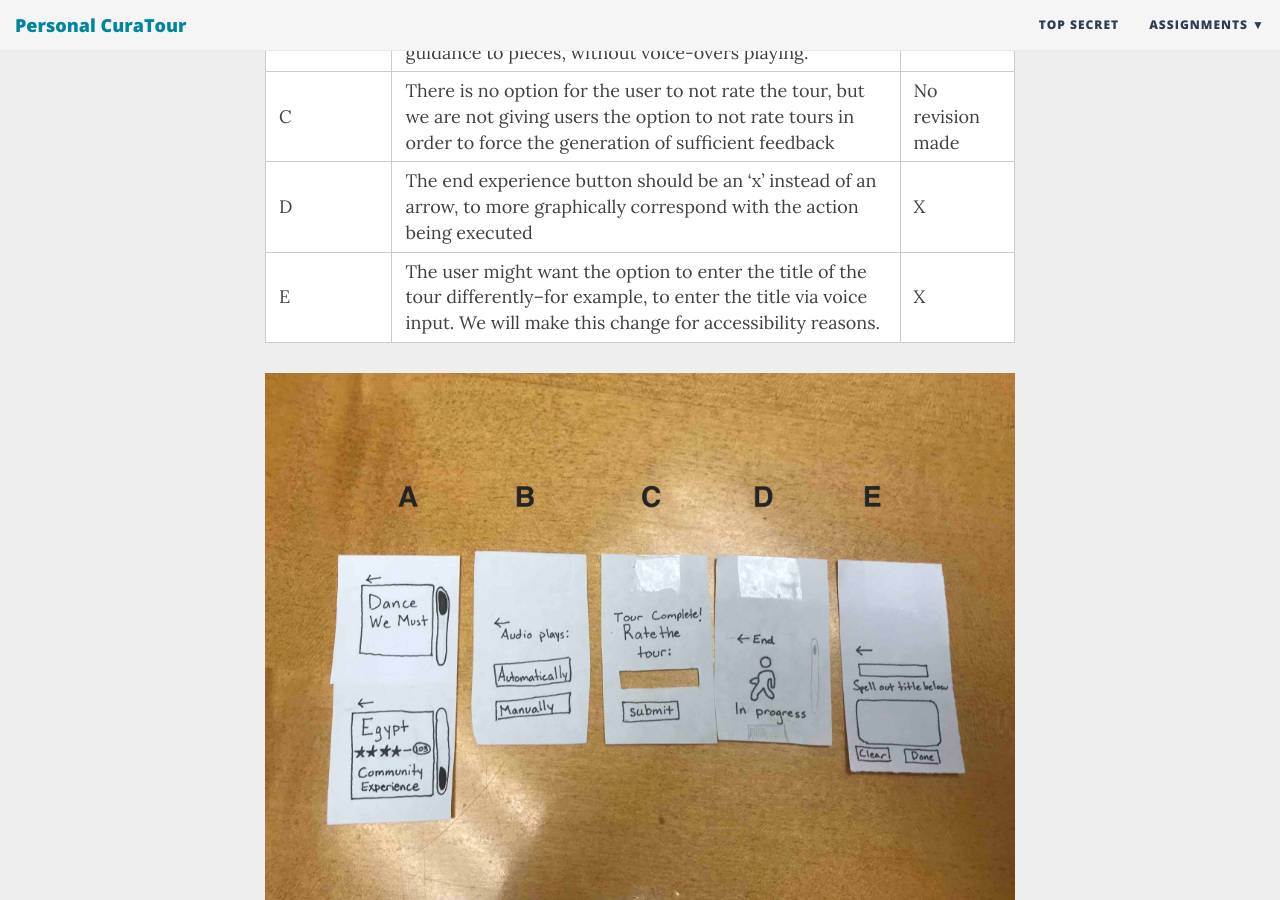
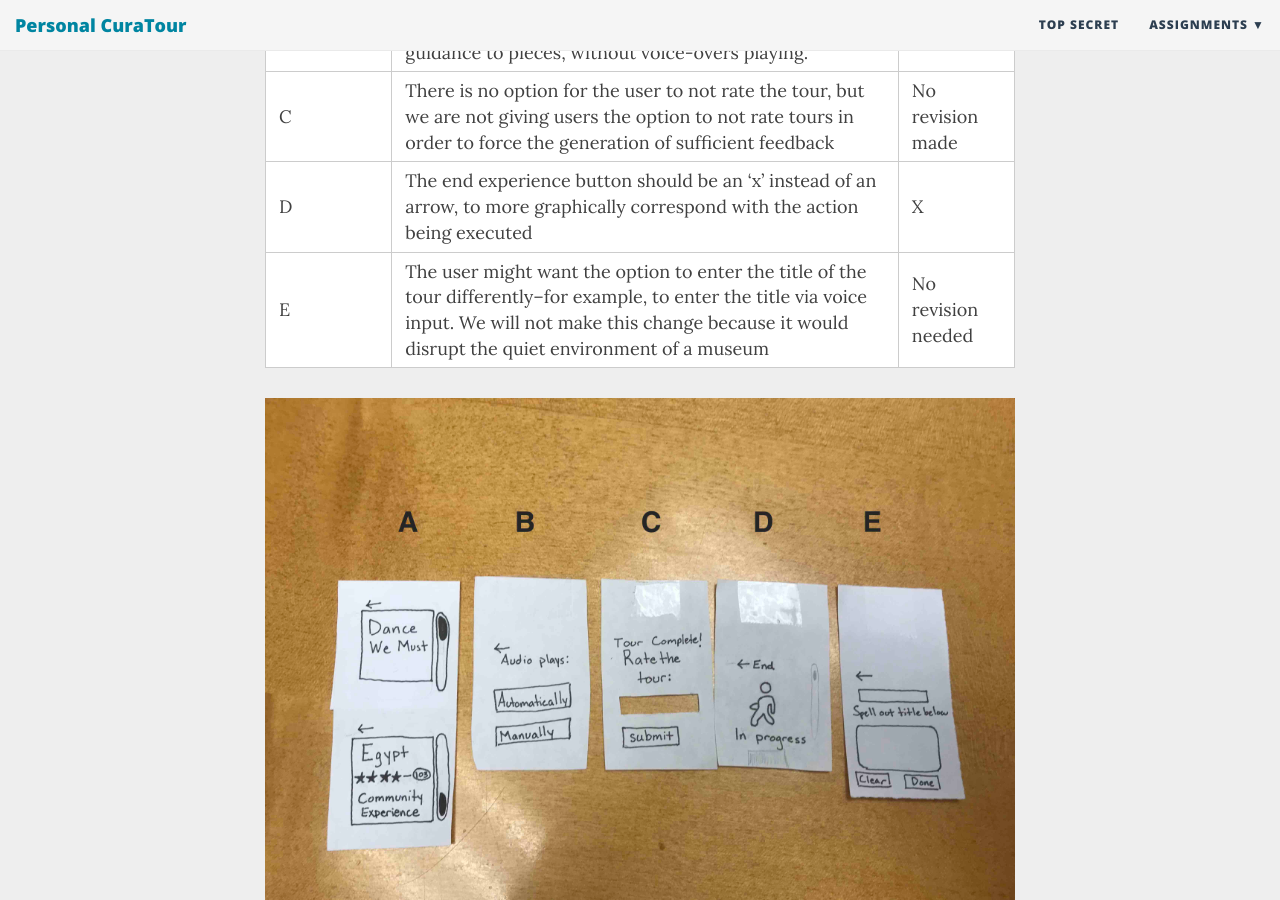
Before and after one commit to krtejeda/PersonalCuraTour, a Jekyll site: the page built from Usability-Testing-CheckIn.md, in a window 1280 px wide and 900 px high, scrolled down 535 px. Built offline with Jekyll 4.4.1, drawn with Linux system fonts in a browser that asks for light colours; nearby versions of some CDN libraries.

Commit message:
Update Usability-Testing-CheckIn.md

```diff
--- a/Usability-Testing-CheckIn.md
+++ b/Usability-Testing-CheckIn.md
@@ -13,7 +13,7 @@
 | -------- | -------- | -------- |
 | D | The end experience button should be an ‘x’ instead of an arrow, to more graphically correspond with the action being executed | X |
 | -------- | -------- | -------- |
-| E | The user might want the option to enter the title of the tour differently--for example, to enter the title via voice input.  We will make this change for accessibility reasons.  | X |
+| E | The user might want the option to enter the title of the tour differently--for example, to enter the title via voice input.  We will not make this change because it would disrupt the quiet environment of a museum  | No revision needed |
 | -------- | -------- | -------- |
 
 ![](https://krtejeda.github.io/PersonalCuraTour/img/cogWalkthroughImg.jpg)
```
